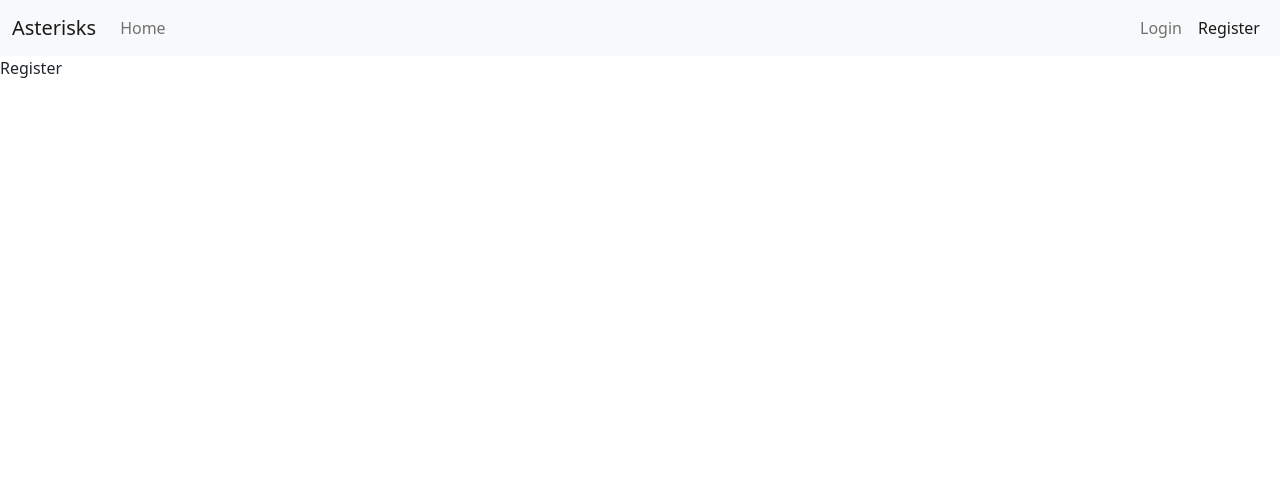
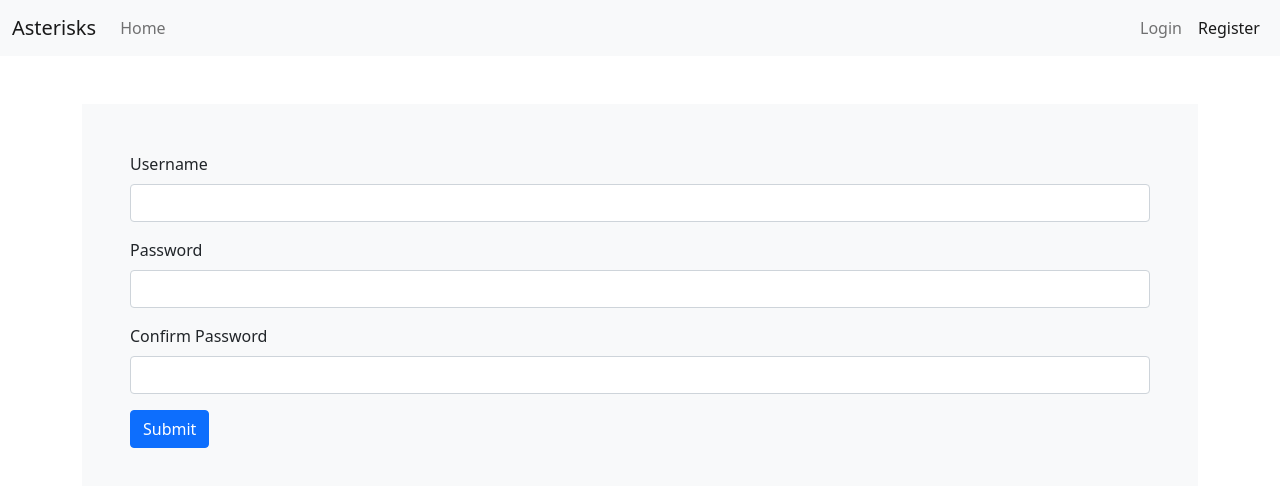
Before and after one commit to TFox95/TodoApp, a React (Create React App) app in the folder gui/: page /register in a window 1280 px wide. Shown: the top 486 px of the page. Built offline with nearby package versions, Linux system fonts and the light colour scheme.

Commit message:
More styling added to the Navbar, Login, and Register.jsx files

```diff
--- a/gui/src/containers/auth/Login.jsx
+++ b/gui/src/containers/auth/Login.jsx
@@ -2,9 +2,25 @@ import React from "react";
 
 const Login = () => {
 
-    return(
-        <div>
-            <p>Login</p>
+    return (
+        <div className="container">
+            <section className="mt-5 p-5 bg-light">
+                <h2>Login</h2>
+                <p className="lead">Sign into your Asterisks Account.</p>
+                <form>
+                    <div className="mb-3">
+                        <label id="username" className="form-label" >Username</label>
+                        <input type="text" className="form-control" id="username" />
+                    </div>
+                    <div className="mb-3">
+                        <label id="password" className="form-label">Password</label>
+                        <input type="password" className="form-control" id="password" />
+                    </div>
+                    <button type="submit" className="btn btn-primary">Submit</button>
+                </form>
+            </section>
+
+
         </div>
     );
 };
--- a/gui/src/containers/auth/Register.jsx
+++ b/gui/src/containers/auth/Register.jsx
@@ -2,9 +2,25 @@ import React from "react";
 
 const Register = () => {
 
-    return(
-        <div>
-            <p>Register</p>
+    return (
+        <div className="container">
+            <section className="mt-5 p-5 bg-light">
+                <form>
+                    <div className="mb-3">
+                        <label id="username" className="form-label" >Username</label>
+                        <input type="text" className="form-control" id="username" />
+                    </div>
+                    <div className="mb-3">
+                        <label id="password" className="form-label">Password</label>
+                        <input type="password" className="form-control" id="password" />
+                    </div>
+                    <div className="mb-3">
+                        <label id="re_password" className="form-label">Confirm Password</label>
+                        <input type="password" className="form-control" id="re_password" />
+                    </div>
+                    <button type="submit" className="btn btn-primary">Submit</button>
+                </form>
+            </section>
         </div>
     );
 };
--- a/gui/src/hocs/Navbar.jsx
+++ b/gui/src/hocs/Navbar.jsx
@@ -7,7 +7,7 @@ const Navbar = () => {
         <Fragment>
             <ul className="navbar-nav me-auto">
                 <li className="nav-item">
-                    <NavLink className="nav-link" exact to="/" >Home</NavLink>
+                    <NavLink className="nav-link" to="/" >Home</NavLink>
                 </li>
             </ul>
             <ul className="navbar-nav ms-auto">
@@ -21,12 +21,12 @@ const Navbar = () => {
             </ul>
         </Fragment>
     );
-
+        // eslint-disable-next-line
     const authLinks = (
         <Fragment>
             <ul className="navbar-nav me-auto">
                 <li className="nav-item">
-                    <NavLink className="nav-link" exact to="/" >Dashboard</NavLink>
+                    <NavLink className="nav-link" to="/" >Dashboard</NavLink>
                 </li>
                 <li>
                     <NavLink className="nav-link" to="/create" >Create Todo</NavLink>
@@ -34,10 +34,10 @@ const Navbar = () => {
             </ul>
             <ul className="navbar-nav ms-auto">
                 <li className="nav-item">
-                    <NavLink className="nav-link" exact to="/Account" >Account</NavLink>
+                    <NavLink className="nav-link" to="/Account" >Account</NavLink>
                 </li>
                 <li className="nav-item">
-                    <NavLink className="nav-link" exact to="#!" >Logout</NavLink>
+                    <NavLink className="nav-link" to="#!" >Logout</NavLink>
                 </li>
             </ul>
         </Fragment>
@@ -47,7 +47,7 @@ const Navbar = () => {
         <div className="container-fullwidth">
             <nav className="navbar navbar-expand-lg navbar-light bg-light">
                 <div className="container-fluid">
-                    <NavLink className="navbar-brand" exact to="#">Asterisks</NavLink>
+                    <NavLink className="navbar-brand" to="/">Asterisks</NavLink>
                     <button className="navbar-toggler" type="button" data-bs-toggle="collapse" data-bs-target="#navbarNav" aria-controls="navbarNav" aria-expanded="false" aria-label="Toggle navigation">
                         <span className="navbar-toggler-icon"></span>
                     </button>
--- a/gui/src/reducers/indexReducer.jsx
+++ b/gui/src/reducers/indexReducer.jsx
@@ -0,0 +1,6 @@
+import { combineReducers } from "redux";
+import auth from "./authReducer";
+
+export default combineReducers({
+    auth
+});
--- /dev/null
+++ b/gui/src/store.js
@@ -0,0 +1,16 @@
+import {legacy_createStore as createStore, applyMiddleware} from "redux";
+import { composeWithDevTools } from "redux-devtools-extension";
+import thunk from "redux-thunk";
+import rootReducer from "./reducers/indexReducer";
+
+const initialState = {};
+
+const middleware = [thunk];
+
+const store = createStore(
+    rootReducer,
+    initialState,
+    composeWithDevTools(applyMiddleware(...middleware))
+);
+
+export default store;
```
Also changed, not shown: gui/src/App.jsx (+8 -2 lines).
